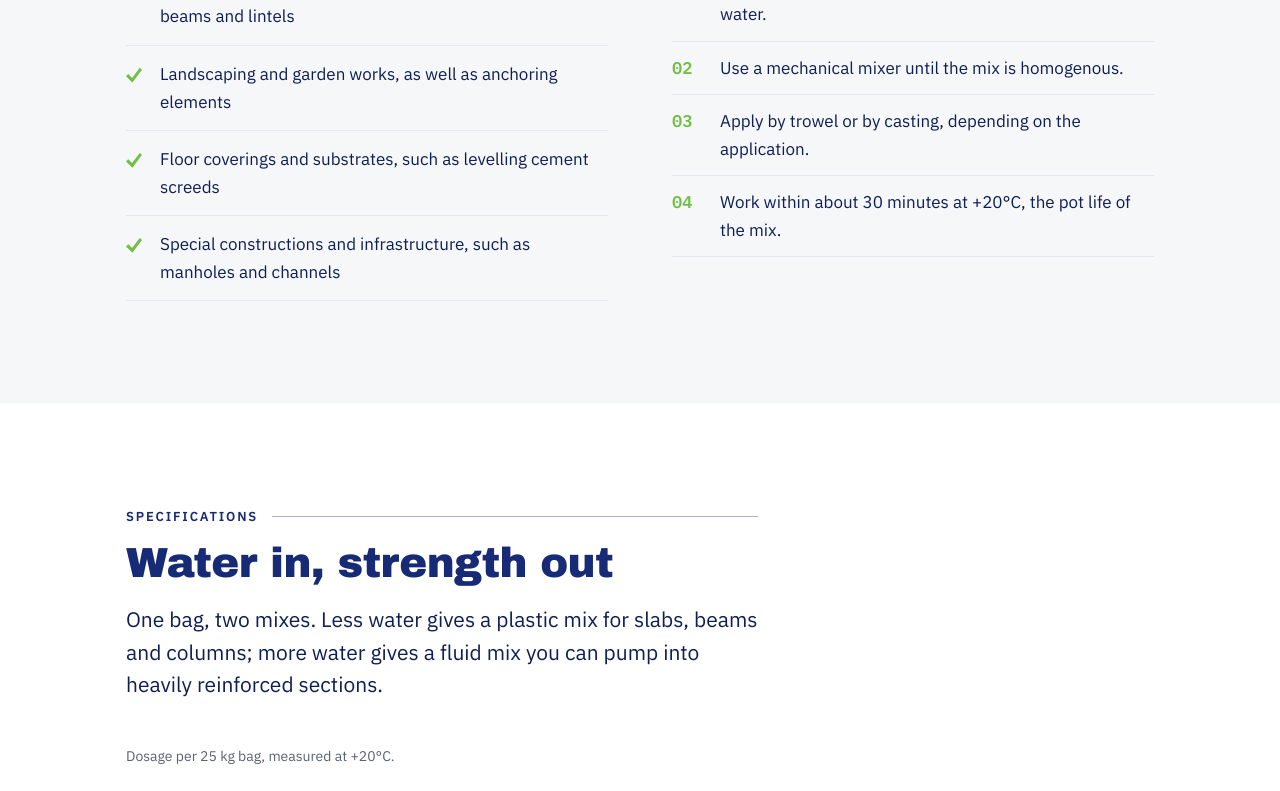
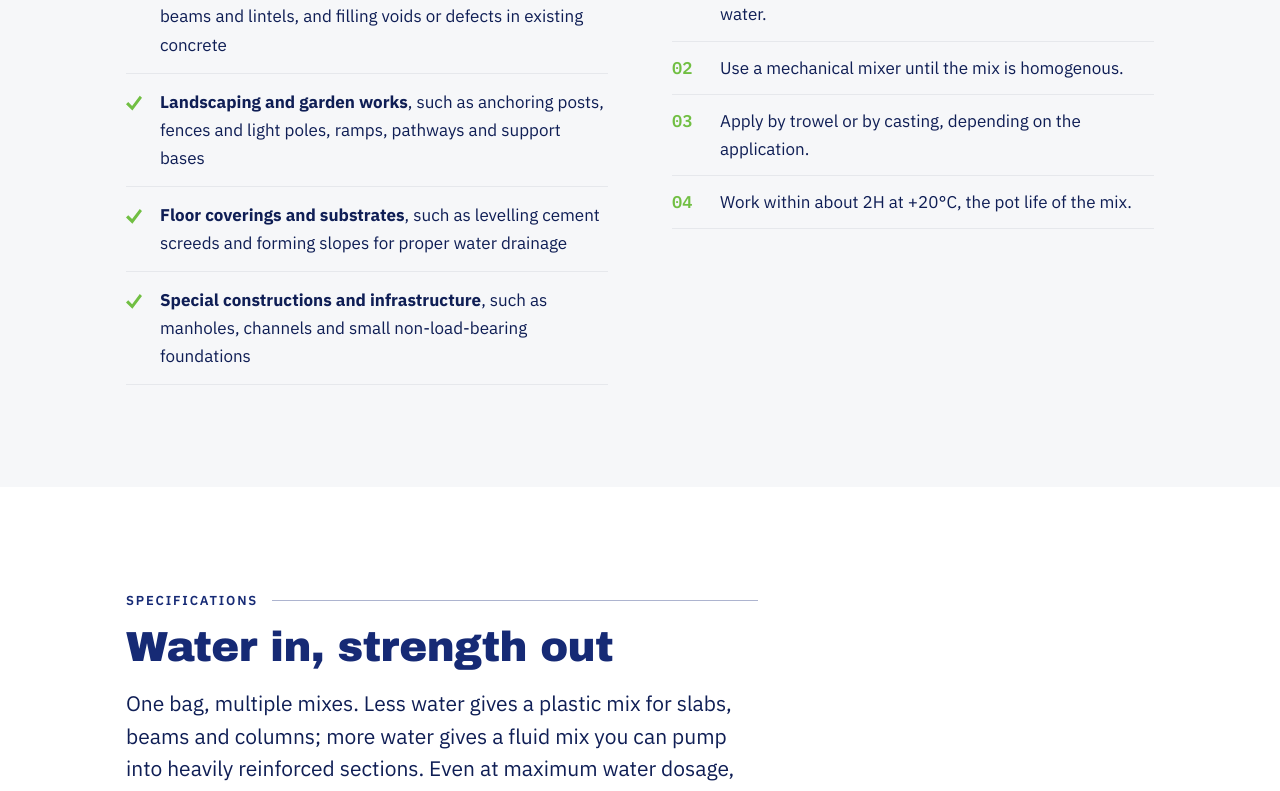
Before and after one commit to GeorgeDurieux/titan-ftiaxto, a React (Vite) app: page / in a window 1280 px wide. Shown: the part 2381-3172 px from the top of the page. Built offline with nearby package versions, Linux system fonts and the light colour scheme.

Commit message:
update copy for uses, mixing and specs

```diff
--- a/src/components/Specs.tsx
+++ b/src/components/Specs.tsx
@@ -16,15 +16,18 @@ const Specs = () => (
         <Eyebrow>Specifications</Eyebrow>
         <h2>Water in, strength out</h2>
         <p className="lede">
-          One bag, two mixes. Less water gives a plastic mix for slabs, beams
-          and columns; more water gives a fluid mix you can pump into heavily
-          reinforced sections.
+          One bag, multiple mixes. Less water gives a plastic mix for slabs,
+          beams and columns; more water gives a fluid mix you can pump into
+          heavily reinforced sections. Even at maximum water dosage, FTIAXTO
+          keeps its structural strength above 50 MPa.
         </p>
       </div>
 
       <div className="tablewrap">
         <table>
-          <caption>Dosage per 25 kg bag, measured at +20°C.</caption>
+          <caption>
+            Dosage per 25 kg bag, at +20°C (nominal reference temperature).
+          </caption>
           <thead>
             <tr>
               {dosage.head.map((h) => (
--- a/src/components/Uses.tsx
+++ b/src/components/Uses.tsx
@@ -14,7 +14,9 @@ const Uses = () => (
         <h2>Suitable for</h2>
         <ul className="ticks" style={{ marginTop: 24 }}>
           {uses.map((u) => (
-            <li key={u}>{u}</li>
+            <li key={u.lead}>
+              <strong>{u.lead}</strong>, {u.rest}
+            </li>
           ))}
         </ul>
       </div>
--- a/src/data/product.ts
+++ b/src/data/product.ts
@@ -33,11 +33,27 @@ export const features = [
   { key: 'sustainable',    label: 'Sustainable'     },
 ] as const;
 
+/*
+ * Each use leads with the kind of work, then the examples. The lead is set
+ * apart so the four kinds can be scanned without reading the examples.
+ */
 export const uses = [
-  'Small structural constructions and repairs, such as tie beams and lintels',
-  'Landscaping and garden works, as well as anchoring elements',
-  'Floor coverings and substrates, such as levelling cement screeds',
-  'Special constructions and infrastructure, such as manholes and channels',
+  {
+    lead: 'Small structural constructions and repairs',
+    rest: 'such as tie beams and lintels, and filling voids or defects in existing concrete',
+  },
+  {
+    lead: 'Landscaping and garden works',
+    rest: 'such as anchoring posts, fences and light poles, ramps, pathways and support bases',
+  },
+  {
+    lead: 'Floor coverings and substrates',
+    rest: 'such as levelling cement screeds and forming slopes for proper water drainage',
+  },
+  {
+    lead: 'Special constructions and infrastructure',
+    rest: 'such as manholes, channels and small non-load-bearing foundations',
+  },
 ];
 
 /*
@@ -48,7 +64,7 @@ export const mixing = [
   'Mix the content of the bag with 2 to 3 litres of clean water.',
   'Use a mechanical mixer until the mix is homogenous.',
   'Apply by trowel or by casting, depending on the application.',
-  'Work within about 30 minutes at +20°C, the pot life of the mix.',
+  'Work within about 2H at +20°C, the pot life of the mix.',
 ];
 
 export const dosage = {
```
